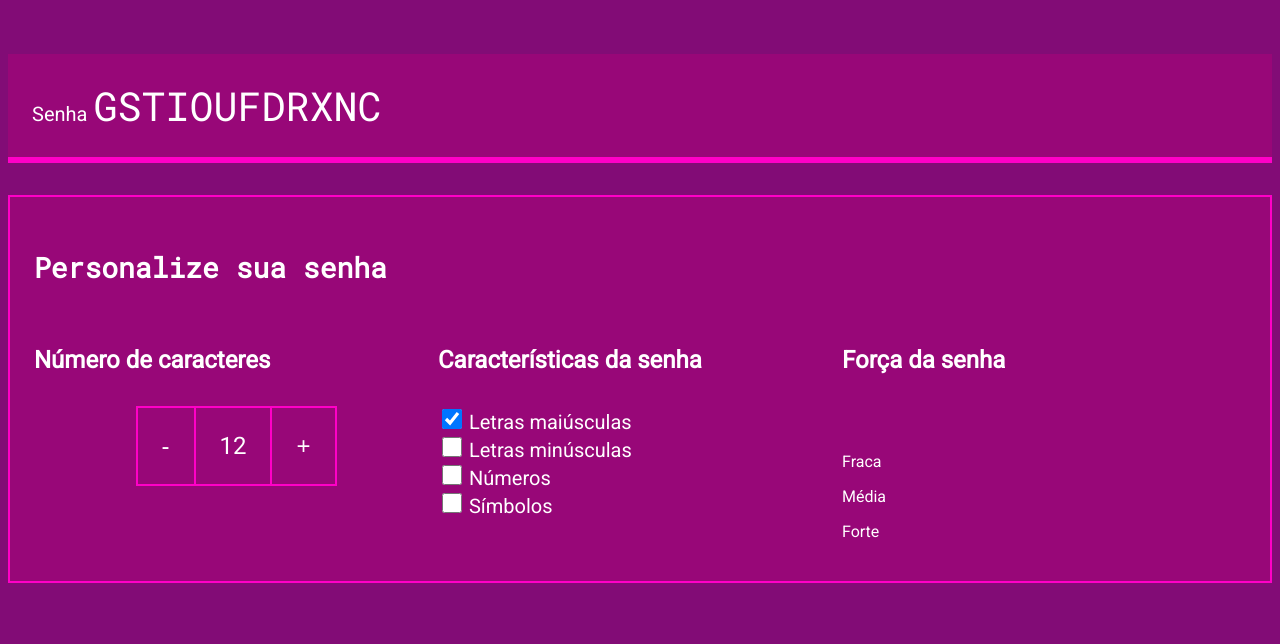
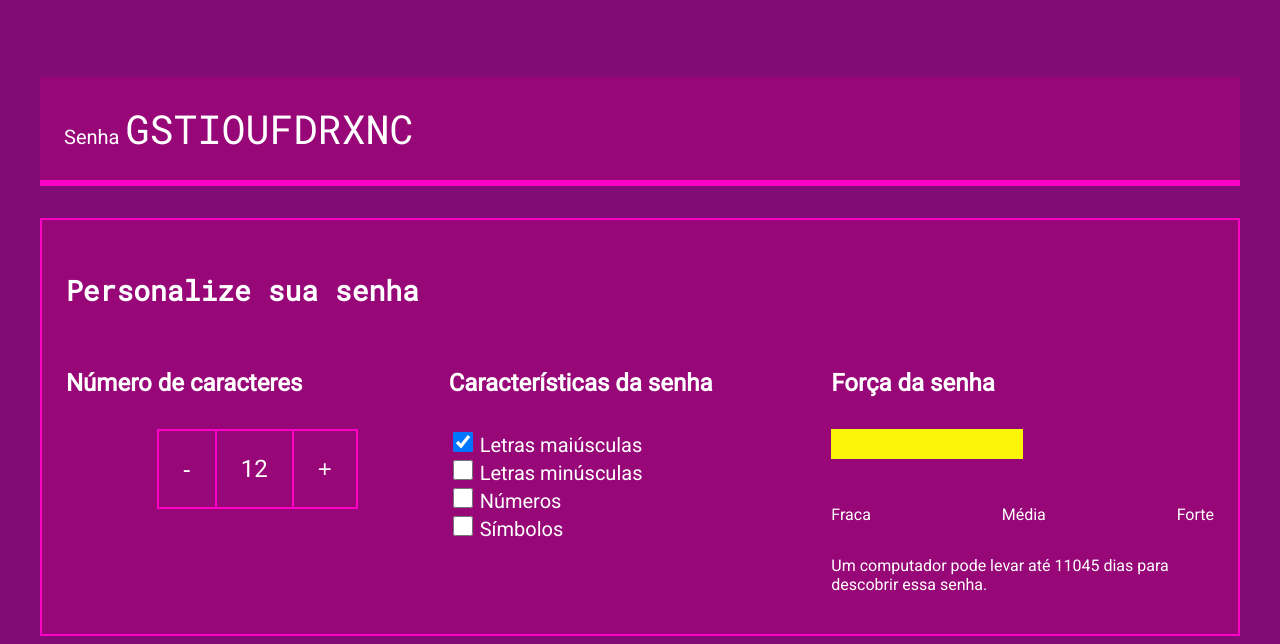
Before and after one commit to ellenlimaraquel/raquel-projeto-0-2, a plain HTML site: page index.html in a window 1280 px wide. Shown: the part 177-821 px from the top of the page. Before the commit the page ends 800 px from the top, so only its background shows below. Drawn offline with Linux system fonts and the light colour scheme.

Commit message:
Add files via upload

```diff
--- a/index.html
+++ b/index.html
@@ -7,6 +7,8 @@
     <link rel="stylesheet" href="style.css">
 </head>
 <body>
+    <section class="conteudo">
+        <div class="conteudo-titulo">
             <img src="unlock.svg" alt="cadeado fechado">
             <h2 class="titulo-principal">Gerador de senhas</h2>
             <h3 class="titulo-secundario">Gere instantaneamente uma senha aleatória e segura</h3>
@@ -48,15 +50,16 @@
                 <div class="parametro-senha">
                     <h4 class="parametro-senha__titulo">Força da senha</h4>
                     <div class="barra"></div>
-    <div class="fraca"></div>
-    <div
-    class="parametro-senha-textos"></div>
+                    <div class="forca fraca"></div> <!-- Linha modificada: Adicionado "forca" -->
+                    <div class="parametro-senha-textos">
                         <p>Fraca</p>
                         <p>Média</p>
                         <p>Forte</p>
                     </div>
                     <p class="entropia"></p>
                 </div>
+            </div>
+        </div>
     </section>
     <script src="main.js"></script>
 </body>
--- a/main.js
+++ b/main.js
@@ -8,72 +8,66 @@ const simbolos = '!@%*?';
 const botoes = document.querySelectorAll('.parametro-senha__botao');
 const campoSenha = document.querySelector('#campo-senha');
 const checkbox = document.querySelectorAll('.checkbox');
-const forcaSenha = document.querySelector('forca');
+const forcaSenha = document.querySelector('.forca'); // Linha modificada: Seleciona a classe correta
 
 botoes[0].onclick = diminuiTamanho;
 botoes[1].onclick = aumentaTamanho;
 
-function diminuiTamanho(){
-    if (tamanhoSenha > 1){
-       // tamanhoSenha = tamanhoSenha-1;
+function diminuiTamanho() {
+    if (tamanhoSenha > 1) {
         tamanhoSenha--;
     }
     numeroSenha.textContent = tamanhoSenha;
     geraSenha();
 }
 
-function aumentaTamanho(){
-    if (tamanhoSenha < 20){
-       // tamanhoSenha = tamanhoSenha+1;
-       tamanhoSenha++;
+function aumentaTamanho() {
+    if (tamanhoSenha < 20) {
+        tamanhoSenha++;
     }
     numeroSenha.textContent = tamanhoSenha;
     geraSenha();
 }
 
-for (i=0; i < checkbox.length;i++){
+for (let i = 0; i < checkbox.length; i++) { // Corrigido: Adicionado "let" para a variável i
     checkbox[i].onclick = geraSenha;
 }
 
 geraSenha();
 
-function geraSenha(){
+function geraSenha() {
     let alfabeto = '';
-    if (checkbox[0].checked){
+    if (checkbox[0].checked) {
         alfabeto = alfabeto + letrasMaiusculas;
     }
-    if (checkbox[1].checked){
+    if (checkbox[1].checked) {
         alfabeto = alfabeto + letrasMinusculas;
     }
-    if (checkbox[2].checked){
+    if (checkbox[2].checked) {
         alfabeto = alfabeto + numeros;
     }
-    if (checkbox[3].checked){
+    if (checkbox[3].checked) {
         alfabeto = alfabeto + simbolos;
     }
-    console.log(alfabeto);
     let senha = '';
-    for (let i = 0; i < tamanhoSenha;i++){
-        let numeroAleatorio = Math.random()*alfabeto.length;
-        numeroAleatorio = Math.floor(numeroAleatorio);
+    for (let i = 0; i < tamanhoSenha; i++) {
+        let numeroAleatorio = Math.floor(Math.random() * alfabeto.length); // Corrigido: Math.floor() para arredondar o número aleatório
         senha = senha + alfabeto[numeroAleatorio];
     }
     campoSenha.value = senha;
-classificaSenha(alfabeto.length);
-
+    classificaSenha(alfabeto.length);
 }
 
-    function classificaSenha(tamanhoAlfabeto){
-        let entropia = tamanhoSenha * Math.log2(tamanhoAlfabeto);
-        console.log(entropia);
-    forcaSenha.classList.remove('fraca','media','forte');
-    if (entropia > 57){
+function classificaSenha(tamanhoAlfabeto) {
+    let entropia = tamanhoSenha * Math.log2(tamanhoAlfabeto);
+    forcaSenha.classList.remove('fraca', 'media', 'forte');
+    if (entropia > 57) {
         forcaSenha.classList.add('forte');
-    } else if (entropia > 35 && entropia < 57 ) {
+    } else if (entropia > 35 && entropia < 57) {
         forcaSenha.classList.add('media');
-    } else if (entropia <= 35){
+    } else if (entropia <= 35) {
         forcaSenha.classList.add('fraca');
     }
     const valorEntropia = document.querySelector('.entropia');
-    valorEntropia.textContent = "Um computador pode levar até " + Math.floor(2**entropia/(100e6*60*60*24)) + " dias para descobrir essa senha.";
+    valorEntropia.textContent = "Um computador pode levar até " + Math.floor(2 ** entropia / (100e6 * 60 * 60 * 24)) + " dias para descobrir essa senha.";
 }
--- a/style.css
+++ b/style.css
@@ -19,6 +19,7 @@ body{
 .titulo-principal{
     font-family: var(--roboto-mono);
     font-size: 32px;
+
 }
 
 .titulo-secundario{
```
Also changed, not shown: unlock.svg (added). Lines whose indentation alone changed are shown as unchanged.
